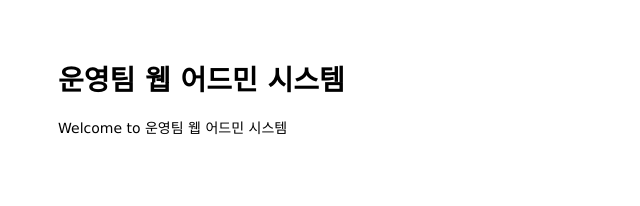
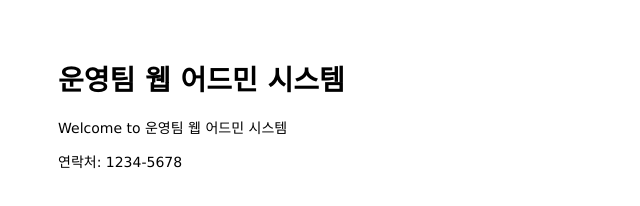
Before and after one commit to zunom/mastering-git-github, a website: page public/index.html in a window 1280 px wide. Shown: the whole page, without its empty margins (0-640 px from the left). Drawn offline with Linux system fonts and the light colour scheme.

Commit message:
Add hotline to main page

```diff
--- a/public/index.html
+++ b/public/index.html
@@ -10,4 +10,8 @@
   <p>Welcome to 운영팀 웹 어드민 시스템</p>
 </body>
 
+<footer>
+  <p>연락처: 1234-5678</p>
+</footer>
+
 </html>
```
